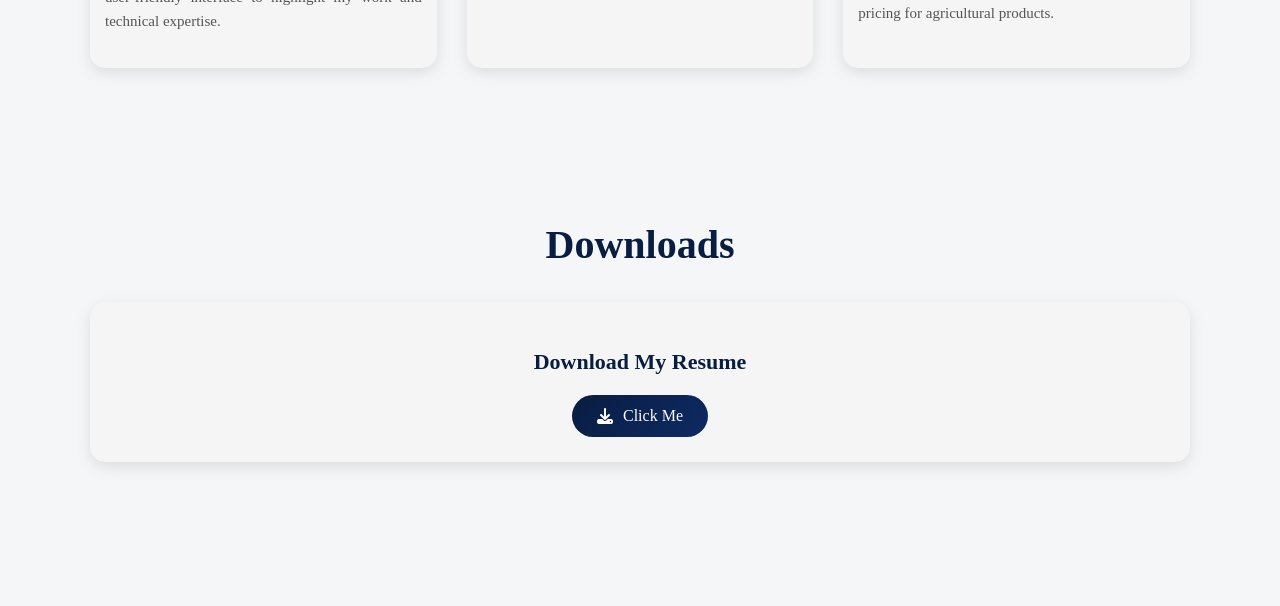
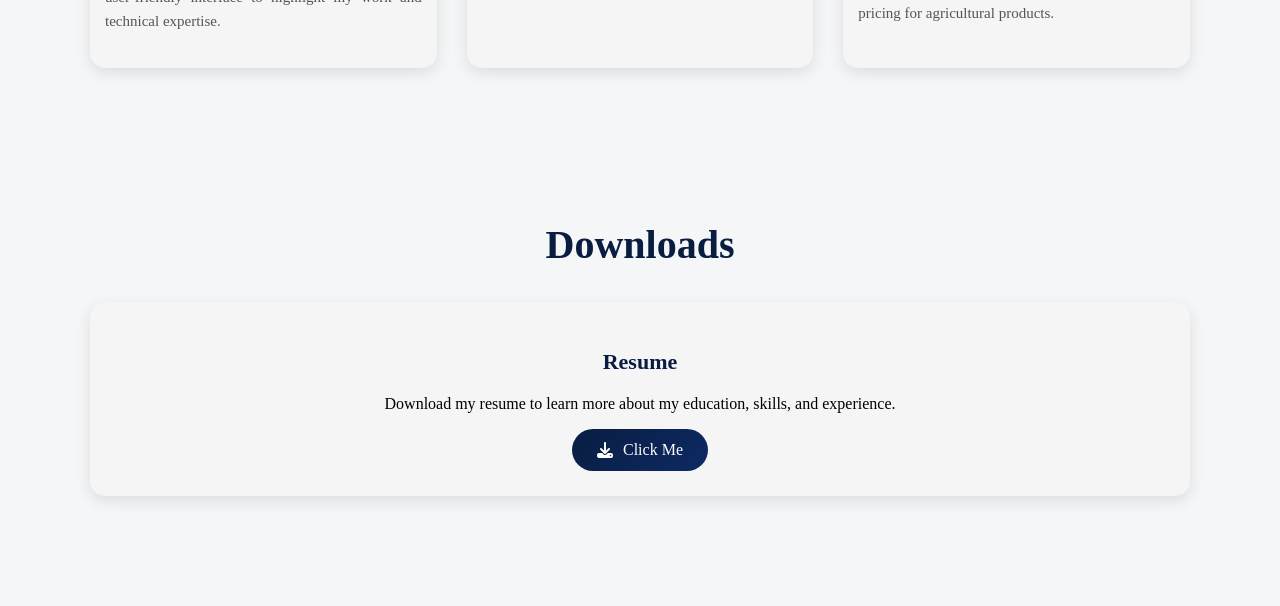
Before and after one commit to Dulan-Vishwajith/portfolio-react, a React (Vite) app: page / in a window 1280 px wide. Shown: the part 2860-3466 px from the top of the page. Built offline with nearby package versions, Linux system fonts and the light colour scheme.

Commit message:
Add functionas for download section and improve it

```diff
--- a/src/App.jsx
+++ b/src/App.jsx
@@ -4,7 +4,7 @@ import About from './components/About/About';
 import Education from './components/Education/Education';
 import Skills from './components/Skills/Skills';
 import Projects from './components/Projects/Projects';
-import Downloads from './components/Downloads';
+import Downloads from './components/Downloads/Downloads';
 import Publications from './components/Publications';
 import Contact from './components/Contacts';
 
--- a/src/components/Downloads.jsx
+++ /dev/null
@@ -1,22 +0,0 @@
-import '../styles/Downloads.css';
-
-function Downloads() {
-    //return the downloads section of the portfolio
-    return(
-            <section className="downloads" id="downloads">
-                {/*Section Title*/}
-                <h2 className="title-text" id="downloads-title">Downloads</h2>
-                <div className="downloads-container">
-
-                    {/*Resume Card*/}
-                    <div className="download-card">
-                        <h3>Download My Resume</h3>
-                        <a href="assets/Dulan_Vishwajith_Resume.pdf" target="_blank" className="download-btn"><i className="fas fa-download"></i> Click Me</a>
-                    </div>
-
-
-                </div>
-            </section>
-    )
-}
-export default Downloads
--- /dev/null
+++ b/src/components/Downloads/DownloadCard.jsx
@@ -0,0 +1,10 @@
+function DonwloadCard({ title, description, link }) {
+    return(
+        <div className="download-card">
+            <h3>{title}</h3>
+            <p>{description}</p>
+            <a href={link} target="_blank" className="download-btn"><i className="fas fa-download"></i> Click Me</a>
+        </div>
+    );
+}
+export default DonwloadCard
--- /dev/null
+++ b/src/components/Downloads/Downloads.jsx
@@ -0,0 +1,22 @@
+import './Downloads.css';
+import DownloadCard from './DownloadCard';
+
+function Downloads() {
+    //return the downloads section of the portfolio
+    return(
+            <section className="downloads" id="downloads">
+                {/*Section Title*/}
+                <a href="#downloads" className='title-button'><h2 className="title-text" id="downloads-title">Downloads</h2></a>
+                <div className="downloads-container">
+
+                    {/*Resume Card*/}
+                    <DownloadCard
+                        title="Resume"
+                        description="Download my resume to learn more about my education, skills, and experience."
+                        link="/files/Dulan_Vishwajith_Resume.pdf"
+                    />
+                </div>
+            </section>
+    )
+}
+export default Downloads
```
Also changed, not shown: src/components/Downloads/Downloads.css (renamed from src/styles/Downloads.css), 1 other file (tests, documents, lock files or other folders).
